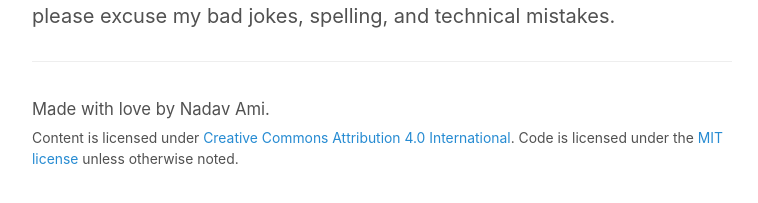
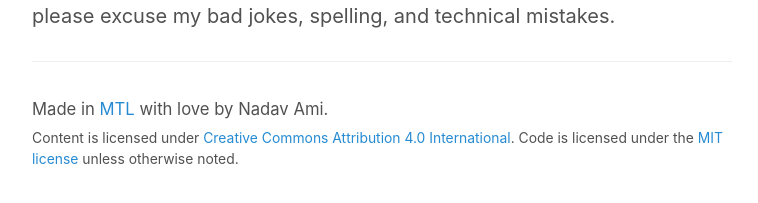
Before and after one commit to nadavami/nadavami.github.io, a Jekyll site: the page built from index.html, in a window 1280 px wide. Shown: the part 280-483 px from the top of the page, without its empty margins (258-1016 px from the left). Built offline with Jekyll 4.4.1, drawn with Linux system fonts in a browser that asks for light colours; the list of posts is cut into pages by our own code.

Commit message:
Add some Montreal love

```diff
--- a/_includes/footer.html
+++ b/_includes/footer.html
@@ -1,7 +1,7 @@
 <footer>
   <hr/>
   <small>
-    Made with love by Nadav Ami.<br>
+    Made in <a href="https://en.wikipedia.org/wiki/Montreal" title="Montreal">MTL</a> with love by Nadav Ami.<br>
     <small class="license">
       Content is licensed under <a href="https://creativecommons.org/licenses/by/4.0/" title="CC BY 4.0">Creative Commons Attribution 4.0 International</a>. Code is licensed under the <a href="https://opensource.org/licenses/MIT">MIT license</a> unless otherwise noted.
     </small>
```
